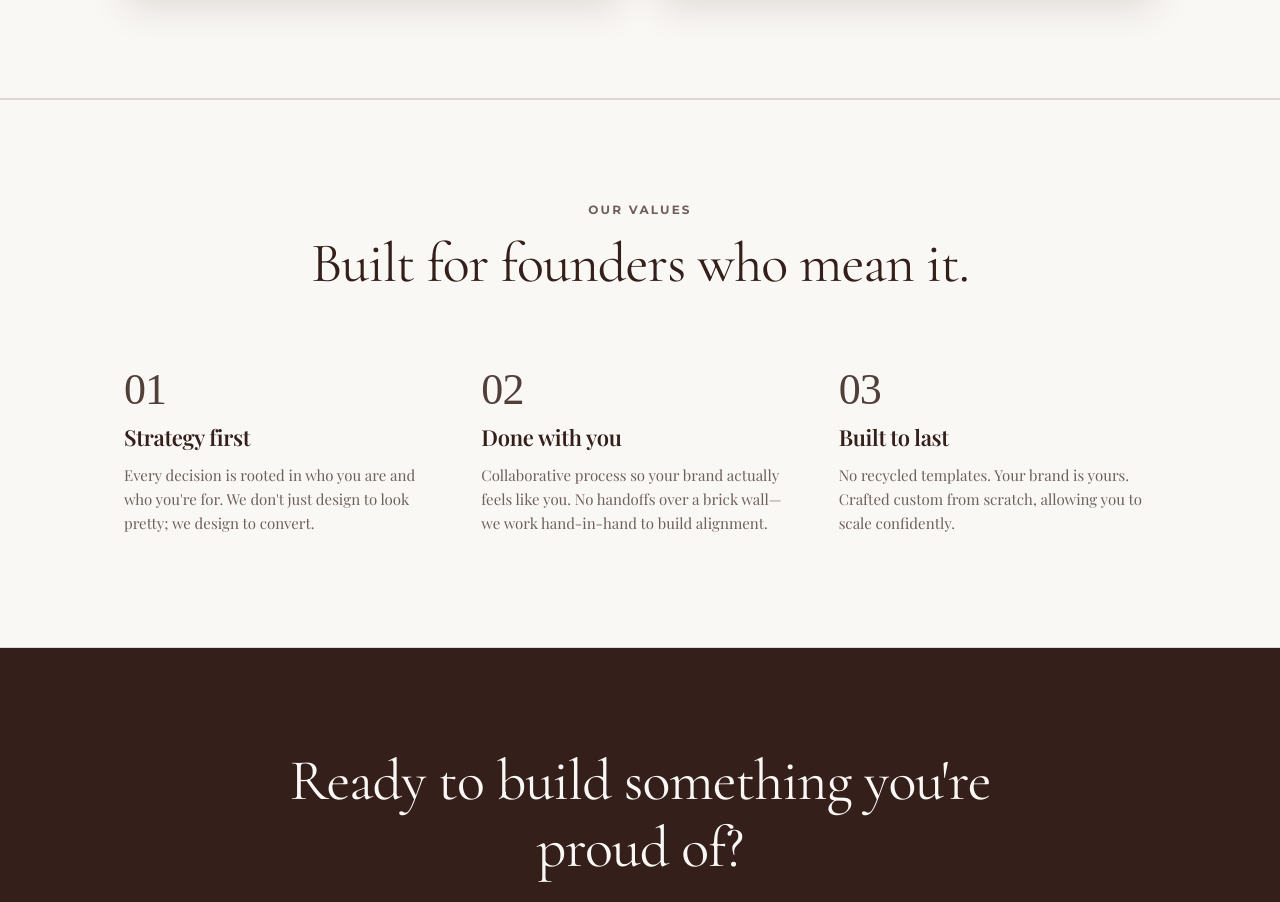
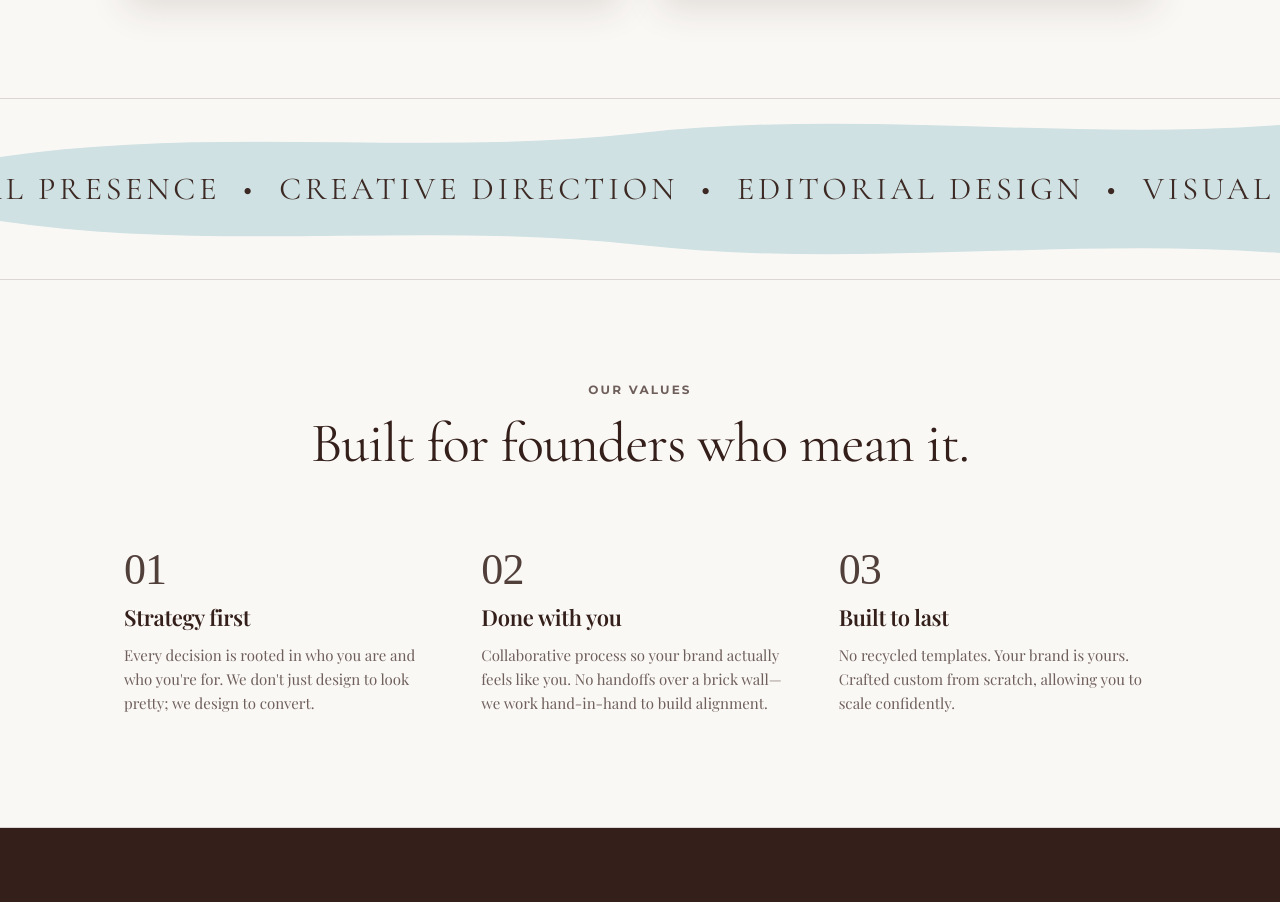
Before and after one commit to milanese88/intent-digital, a React (Vite) app: page / in a window 1280 px wide. Shown: the part 3066-3968 px from the top of the page. Built offline with nearby package versions, Linux system fonts and the light colour scheme; a web font is replaced by a local one.

Commit message:
motion divider

```diff
--- a/src/pages/Home.jsx
+++ b/src/pages/Home.jsx
@@ -210,7 +210,31 @@ export default function Home({ navigateTo }) {
         </div>
       </section>
 
+      {/* WAVE MARQUEE MOTION BANNER */}
+      <div className="wave-marquee-section">
+        {/* Top Wave SVG */}
+        <div className="wave-divider wave-top">
+          <svg viewBox="0 0 1440 60" preserveAspectRatio="none" fill="none" xmlns="http://www.w3.org/2000/svg">
+            <path d="M0 60C240 20 480 60 720 30C960 0 1200 40 1440 20V60H0Z" fill="var(--dusty-blue)"/>
+          </svg>
+        </div>
 
+        {/* Baby Blue Marquee Banner */}
+        <div className="wave-marquee-banner">
+          <div className="wave-marquee-track">
+            <span>BRAND IDENTITY &nbsp;&bull;&nbsp; DIGITAL PRESENCE &nbsp;&bull;&nbsp; CREATIVE DIRECTION &nbsp;&bull;&nbsp; EDITORIAL DESIGN &nbsp;&bull;&nbsp; VISUAL STRATEGY &nbsp;&bull;&nbsp; WEB ARCHITECTURE &nbsp;&bull;&nbsp;&nbsp;</span>
+            <span>BRAND IDENTITY &nbsp;&bull;&nbsp; DIGITAL PRESENCE &nbsp;&bull;&nbsp; CREATIVE DIRECTION &nbsp;&bull;&nbsp; EDITORIAL DESIGN &nbsp;&bull;&nbsp; VISUAL STRATEGY &nbsp;&bull;&nbsp; WEB ARCHITECTURE &nbsp;&bull;&nbsp;&nbsp;</span>
+            <span>BRAND IDENTITY &nbsp;&bull;&nbsp; DIGITAL PRESENCE &nbsp;&bull;&nbsp; CREATIVE DIRECTION &nbsp;&bull;&nbsp; EDITORIAL DESIGN &nbsp;&bull;&nbsp; VISUAL STRATEGY &nbsp;&bull;&nbsp; WEB ARCHITECTURE &nbsp;&bull;&nbsp;&nbsp;</span>
+          </div>
+        </div>
+
+        {/* Bottom Wave SVG */}
+        <div className="wave-divider wave-bottom">
+          <svg viewBox="0 0 1440 60" preserveAspectRatio="none" fill="none" xmlns="http://www.w3.org/2000/svg">
+            <path d="M0 0C240 40 480 0 720 30C960 60 1200 20 1440 40V0H0Z" fill="var(--dusty-blue)"/>
+          </svg>
+        </div>
+      </div>
 
       {/* SECTION 4 — WHY INTENT DIGITAL */}
       <section id="why-us" className="why-section">
--- a/src/styles/home.css
+++ b/src/styles/home.css
@@ -1547,3 +1547,60 @@
 .nav-link.active::after {
   width: 100%;
 }
+
+/* Wave Marquee Section */
+.wave-marquee-section {
+  position: relative;
+  width: 100%;
+  overflow: hidden;
+  margin: 10px 0;
+  line-height: 0;
+}
+
+.wave-divider {
+  width: 100%;
+  height: 48px;
+  display: block;
+  line-height: 0;
+}
+
+.wave-divider svg {
+  width: 100%;
+  height: 100%;
+  display: block;
+}
+
+.wave-marquee-banner {
+  background-color: var(--dusty-blue);
+  padding: 16px 0;
+  overflow: hidden;
+  white-space: nowrap;
+  display: flex;
+  align-items: center;
+  line-height: 1;
+}
+
+.wave-marquee-track {
+  display: inline-flex;
+  white-space: nowrap;
+  animation: waveMarquee 32s linear infinite;
+}
+
+.wave-marquee-track span {
+  font-family: 'Cormorant Garamond', var(--font-serif);
+  font-size: clamp(20px, 2.6vw, 32px);
+  font-weight: 500;
+  letter-spacing: 0.12em;
+  text-transform: uppercase;
+  color: var(--espresso);
+  opacity: 0.95;
+}
+
+@keyframes waveMarquee {
+  0% {
+    transform: translateX(0%);
+  }
+  100% {
+    transform: translateX(-33.333%);
+  }
+}
```
